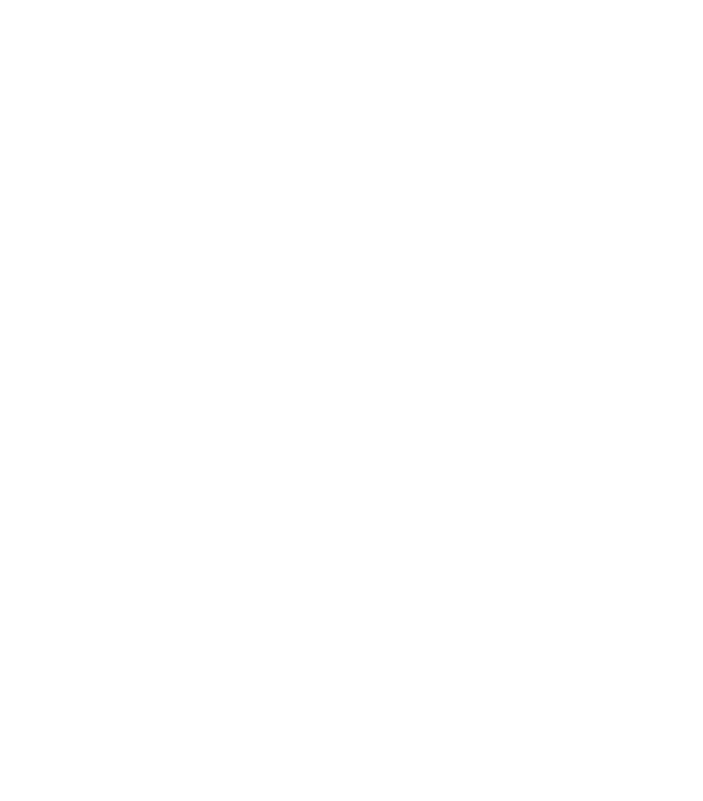
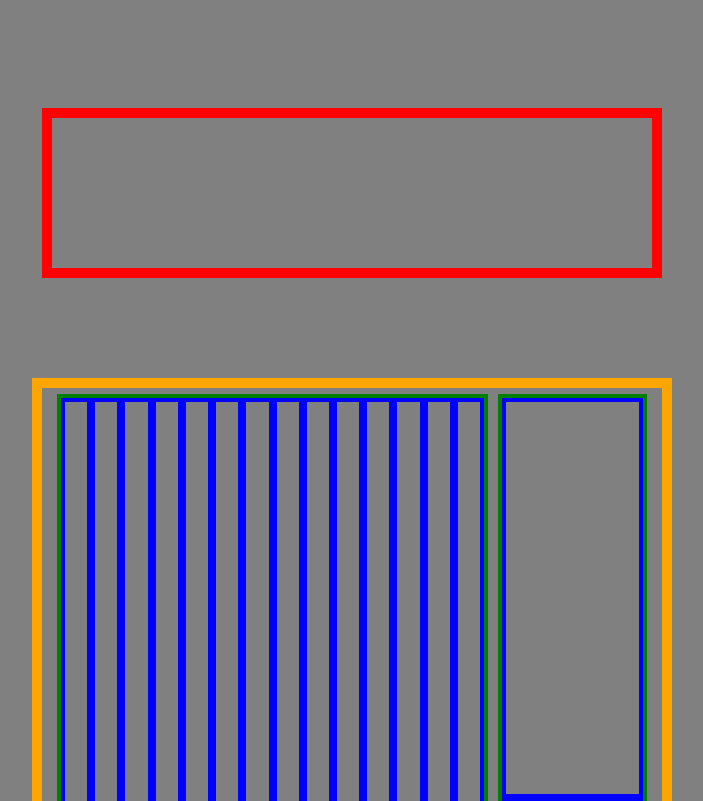
Before and after one commit to WillEricLee/odin-calculator, a plain HTML site: page index.html in a window 1280 px wide. Shown: the top 801 px of the page, without its empty margins (288-991 px from the left). Drawn offline with Linux system fonts and the light colour scheme.

Commit message:
Create half of CSS flexbox layout
Sill need key alignment.
Additional divs may be needed to keep the leftHalf keys all in rows,
neat and organized.

```diff
--- a/index.html
+++ b/index.html
@@ -9,7 +9,6 @@
     <script src="script.js" defer></script>
 </head>
 <body>
-    <div class="overallBox">
     <div class="display"></div>
     <div class="buttons">
 
--- a/style.css
+++ b/style.css
@@ -0,0 +1,50 @@
+body {
+    display:flex;
+
+    align-items: center;
+    flex-direction: column;
+    background-color: gray;
+}
+
+.display {
+    display:flex;
+    width: 600px;
+    height: 150px;
+    margin-top: 100px;
+    margin-bottom: 100px;
+    border: 10px solid red;
+}
+
+.buttons {
+    display:flex;
+    width: 600px;
+    height: 800px;
+    border: 10px solid orange;
+
+    padding:10px;
+
+    justify-content: center;
+    align-items: center;
+}
+
+.leftHalf {
+    display: flex;
+    width: 450px;
+    height: 800px;
+    border: 4px solid green;
+    margin: 5px;
+}
+.rightHalf {
+    display: flex;
+    flex-direction: column;
+    width: 150px;
+    height: 800px;
+    border: 4px solid green;
+    margin: 5px;
+}
+
+.key {
+    display: flex;
+    flex:1;
+    border: 4px solid blue;
+}
```
Lines whose indentation alone changed are shown as unchanged.
